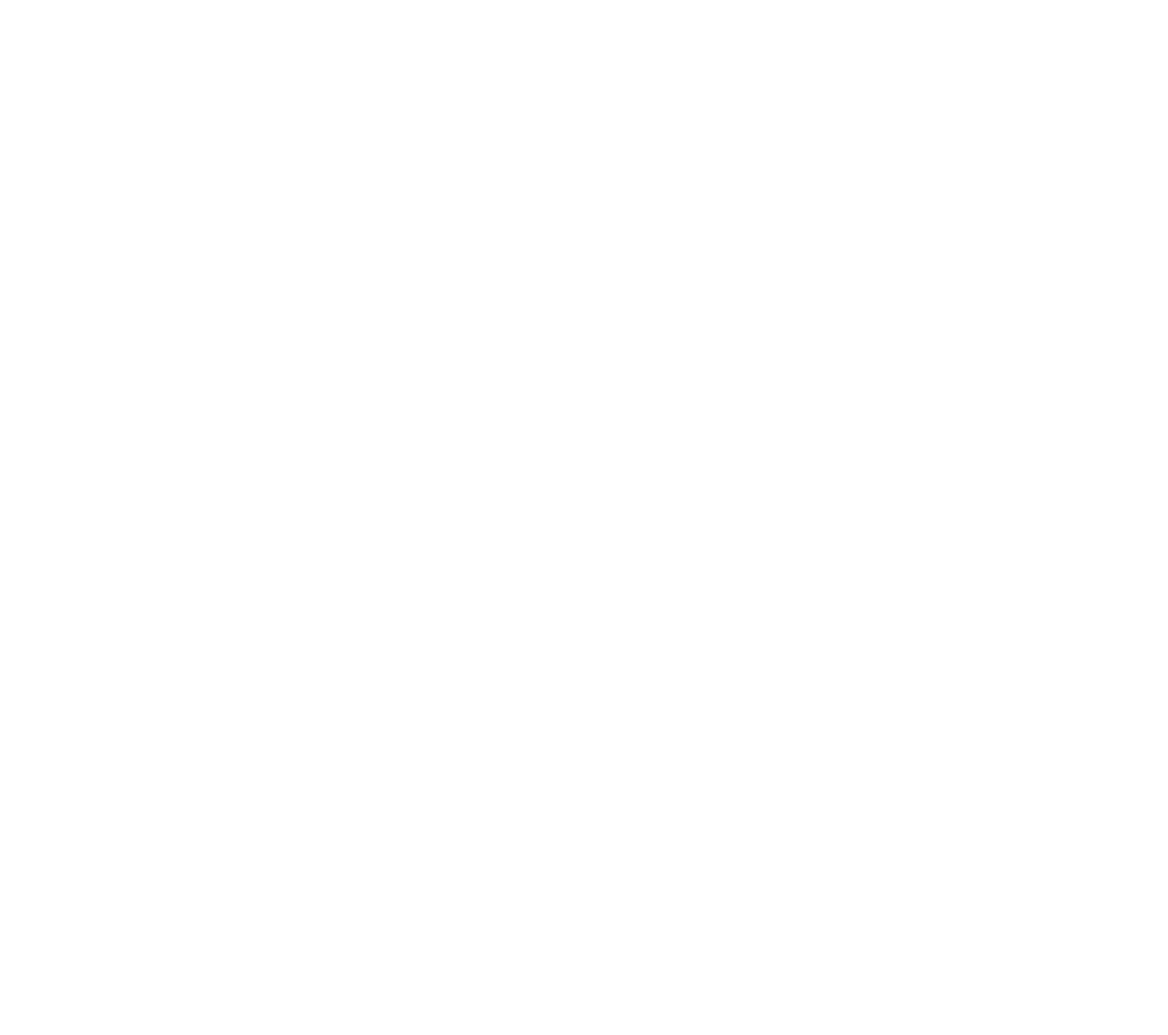
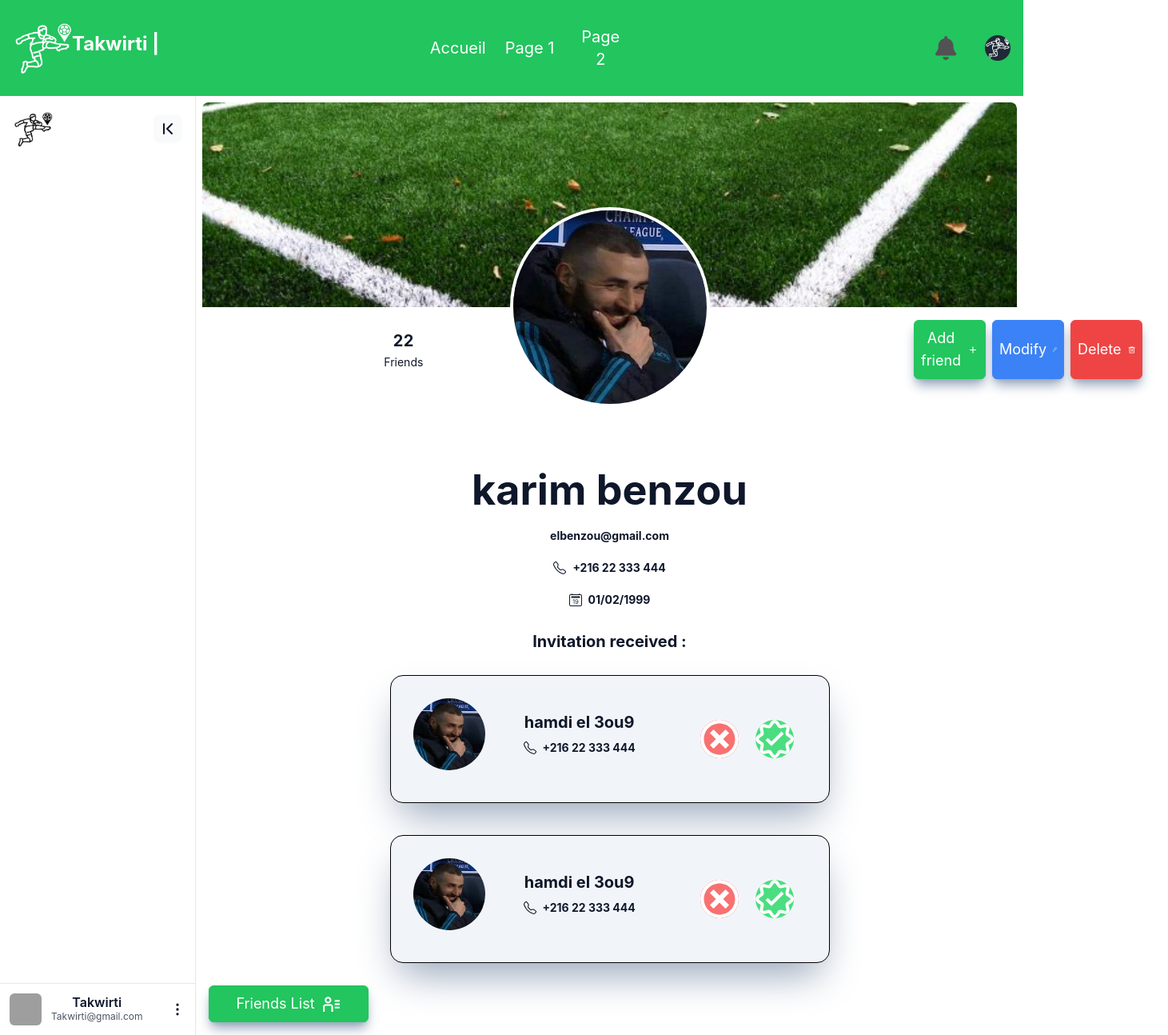
Before and after one commit to Zouaoui-Montassar/Takwirti, a React (Create React App) app in the folder frontend/: page /profile in a window 1280 px wide. Before the commit this address had no page. Shown: the whole page at 80% size, 1461 px wide, since content can reach past the window. Before the commit the page ends 800 px from the top, so only its background shows below. Built offline with nearby package versions, Linux system fonts and the light colour scheme; grey boxes are pictures that could not be loaded.

Commit message:
profile page

```diff
--- a/frontend/package.json
+++ b/frontend/package.json
@@ -26,6 +26,7 @@
     "react": "^18.2.0",
     "react-datepicker": "^6.2.0",
     "react-dom": "^18.2.0",
+    "react-helmet": "^6.1.0",
     "react-icons": "^5.0.1",
     "react-router-dom": "^6.22.2",
     "react-scripts": "5.0.1",
--- a/frontend/src/App.css
+++ b/frontend/src/App.css
@@ -1,6 +1,8 @@
 .App {
   text-align: center;
 }
+
+
 
 .App-logo {
   height: 40vmin;
--- a/frontend/src/App.js
+++ b/frontend/src/App.js
@@ -13,6 +13,7 @@ import Responsable from './components/Responsable';
 import MesTerrains from './components/MesTerrains';
 import PageUtilisateur from './components/PageUtilisateur';
 import Detail from './components/Detail';
+import Profile from './components/Profile';
 
 const data = [
   { id: 1, name: 'Item 1', image:'/Section 1 image.jpg' },
@@ -47,7 +48,8 @@ function App() {
           <Route path='/addterrain' element={<AddTerrain/>}/>
           <Route path='/mesterrains' element={<MesTerrains/>}/>
           <Route path='/utilisateur' element={<PageUtilisateur/>}/>
-          <Route path="/detail" element={<Detail  />} />
+          <Route path="/detail" element={<Detail/>} />
+          <Route path="/profile" element={<Profile/>} />
         </Routes>
       </BrowserRouter>
     </div>
--- a/frontend/src/components/AddTerrain.jsx
+++ b/frontend/src/components/AddTerrain.jsx
@@ -41,7 +41,26 @@ const AddTerrain = () => {
           <h1 className='bold-52'>Add Terrain</h1>
           <form action='get'>
             <div className='w-full h-[300px] items-center justify-center flex flex-row '>
-              {/* Vos éléments de formulaire */}
+            <div className='flex flex-col m-5 w-[40%]'>
+              <h3 className='text-bold text-xl relative right-7'>nom du terrain</h3>
+              <input className='border b-2  m-2 bg-white shadow-md   w-200 p-2 rounded-md' type='text' placeholder='nom du terrain'/>
+              </div>
+
+              <div className='flex flex-col w-[40%]'>
+              <h3 className='text-bold text-xl relative right-11'>prix terrain</h3>
+              <input className='border b-2  m-2 bg-white shadow-md   w-200 p-2 rounded-md' type='text' placeholder='prix terrain'/>
+              </div>
+
+              </div>
+
+              <div className=' m-6 flex flex-col'>
+              <h3 className='text-bold text-xl relative right-11'>numéro de contact</h3>
+              <input className='border b-2 m-2 bg-white shadow-md  p-2 rounded-md w-full' type='tel' placeholder='contact'/>
+              </div>
+
+              <div className=' m-6 flex flex-col'>
+              <h3 className='text-bold text-xl relative right-11'>Addresse</h3>
+              <input className='border b-2  m-2 bg-white shadow-md   p-2 rounded-md w-full' type='text' placeholder='Adresse'/>
             </div>
 
             <div className='w-full h-[300px] flex flex-row items-center justify-center'>
--- /dev/null
+++ b/frontend/src/components/Invitation.jsx
@@ -0,0 +1,24 @@
+import React from 'react'
+import { BsTelephone } from "react-icons/bs";
+import { ImCancelCircle } from "react-icons/im";
+import { GrValidate } from "react-icons/gr";
+const Invitation = () => {
+  return (
+    <div className='w-[550px] h-[160px] border border-6 border-black shadow-2xl  shadow-slate-400 rounded-2xl m-5 relative bg-slate-100'>
+       <div className='flex flex-row'>
+            <img src="/taswira.jpg" alt="taswira" width={90} height={90} className='m-7 rounded-full' />
+            <div className='items-center justify-center mt-11 ml-[20px]'>
+                <h1 className='text-xl font-bold text-blueGray-400'> hamdi el 3ou9</h1>
+                <div className='flex flex-row items-center justify-center mt-2'>
+                         <BsTelephone />
+                         <span className="text-sm font-bold text-blueGray-400 ml-2">+216 22 333 444</span>
+                </div>
+            </div>
+            <ImCancelCircle className='absolute top-1/2 right-1/4 transform translate-x-1/2 -translate-y-1/2 bg-red-400 text-white rounded-full w-12 h-12 cursor-pointer' />
+            <GrValidate className='relative top-[55px] left-[150px] bg-green-400 text-white rounded-full w-12 h-12 cursor-pointer' />
+       </div>
+    </div>
+  )
+}
+
+export default Invitation;
--- /dev/null
+++ b/frontend/src/components/Profile.jsx
@@ -0,0 +1,108 @@
+import React from 'react';
+import NavBar from './NavBar copy';
+import Sidebar from './SideBar';
+import { MdOutlineAdd } from "react-icons/md";
+import { BsPen } from "react-icons/bs";
+import { RiDeleteBin6Line } from "react-icons/ri";
+import { BsTelephone } from "react-icons/bs";
+import { BsCalendar2Date } from "react-icons/bs";
+import { CgUserList } from "react-icons/cg";
+import { Link } from 'react-router-dom';
+import Invitation from './Invitation';
+
+const links = [
+    { label: 'Accueil', path: '/' },
+    { label: 'Page 1', path: '/page1' },
+    { label: 'Page 2', path: '/page2' },
+    // Add more links as needed
+];
+
+const Profile = () => {
+    return (
+        <>
+            <NavBar copy links={links} />
+            <div className='flex flex-row'>
+                <Sidebar />
+                <div className='m-2 flex-grow'>
+                    <div className="flex justify-center items-center ">
+                        <div className="relative">
+                            {/* Cover Image */}
+                            <img
+                                src="/Section 1 image.jpg"
+                                alt="Cover"
+                                className="w-[1250px] h-64 object-cover rounded-t-lg"
+                            />
+
+                            {/* Profile Image */}
+                            <img
+                                src="/taswira.jpg"
+                                alt="Profile"
+                                className="absolute bottom-0 left-1/2 transform -translate-x-1/2 translate-y-1/2 w-[250px] h-[250px] rounded-full border-4 border-white"
+                            />
+                        </div>
+                    </div>
+
+                    <div className="w-full lg:w-4/12 px-4 lg:order-1 ml-[90px] ">
+                        <div className="flex justify-center py-4 lg:pt-4 pt-8">
+                            <div className="mr-4 p-3 text-center">
+                                <span className="text-xl font-bold block uppercase tracking-wide text-blueGray-600">22</span>
+                                <span className="text-sm text-blueGray-400">Friends</span>
+                            </div>
+                            {/* Add more stat components similar to the Friends one */}
+                        </div>
+                    </div>
+
+                    <div className="flex flex-row justify-center m-2 relative left-[850px] bottom-[100px]  w-[350px]">
+                        <div className='border b-2 border-green-500 bg-green-500 w-[90px] flex flex-row p-2 items-center justify-center rounded-md shadow-lg shadow-slate-400 mr-2'>
+                          <button className="mr-2 text-white text-lg">Add friend</button>
+                          <MdOutlineAdd className=' w-[25px] h-[25px] text-white' />
+                        </div>
+
+                        <div className='border b-2 border-blue-500 bg-blue-500 w-[90px] flex flex-row p-2 items-center justify-center rounded-md shadow-lg shadow-slate-400 mr-2'>
+                          <Link to={`/modifier`} className="mr-2 text-white text-lg">Modify</Link>
+                          <BsPen className='  text-white' />
+                        </div>
+
+                        <div className='border b-2 border-red-500 bg-red-500 w-[90px] flex flex-row p-2 items-center justify-center rounded-md shadow-lg shadow-slate-400'>
+                          <Link to={`/delete`} className="mr-2 text-white text-lg">Delete</Link>
+                          <RiDeleteBin6Line className=' w-[25px] h-[25px] text-white' />
+                        </div>
+
+                    </div>
+
+                    <div className="items-center mt-[5px] ">
+                       <h3 className="text-4xl font-semibold leading-normal bold-52 text-blueGray-700 mb-4">karim benzou</h3>
+                        <h3 className='text-sm font-bold text-blueGray-400'>elbenzou@gmail.com</h3>
+
+                       <div className='flex flex-row items-center justify-center mt-5'>
+                         <BsTelephone />
+                         <span className="text-sm font-bold text-blueGray-400 ml-2">+216 22 333 444</span>
+                       </div>
+
+                       <div className='flex flex-row items-center justify-center my-5'>
+                         <BsCalendar2Date />
+                         <span className="text-sm font-bold text-blueGray-400 ml-2">01/02/1999</span>
+                       </div>
+
+                    </div>
+
+                    <div className='justify-center items-center flex flex-col'>
+                      <h1 className='text-xl font-bold text-blueGray-400 my-2'>Invitation received :</h1>
+                      <Invitation />
+                      <Invitation />
+                    </div>
+
+                    <Link to={`/friendslist`}>
+                        <div className='border b-2 border-green-500 bg-green-500 w-[200px] flex flex-row p-2 items-center justify-center rounded-md shadow-lg shadow-slate-400 m-2'>
+                            <button className="mr-2 text-white text-lg">Friends List</button>
+                            <CgUserList className=' w-[25px] h-[25px] text-white' />
+                        </div>
+                    </Link>
+
+                </div>
+            </div>
+        </>
+    );
+};
+
+export default Profile;
--- a/frontend/src/components/SideBar.jsx
+++ b/frontend/src/components/SideBar.jsx
@@ -7,7 +7,7 @@ export default function Sidebar({ children }) {
   const [expanded, setExpanded] = useState(true)
 
   return (
-    <aside className="h-screen">
+    <aside className="h-auto">
       <nav className="h-full flex flex-col bg-white border-r shadow-sm">
         <div className="p-4 pb-2 flex justify-between items-center">
           <img
--- a/frontend/src/index.css
+++ b/frontend/src/index.css
@@ -6,6 +6,9 @@
   @apply text-[52px] font-[700] leading-[120%];
 }
 
+.bold-36 {
+  @apply text-[36px] font-[700] leading-[120%];
+}
 
 body {
   margin: 0;
```
Also changed, not shown: frontend/public/taswira.jpg (added), 1 other file (tests, documents, lock files or other folders).
